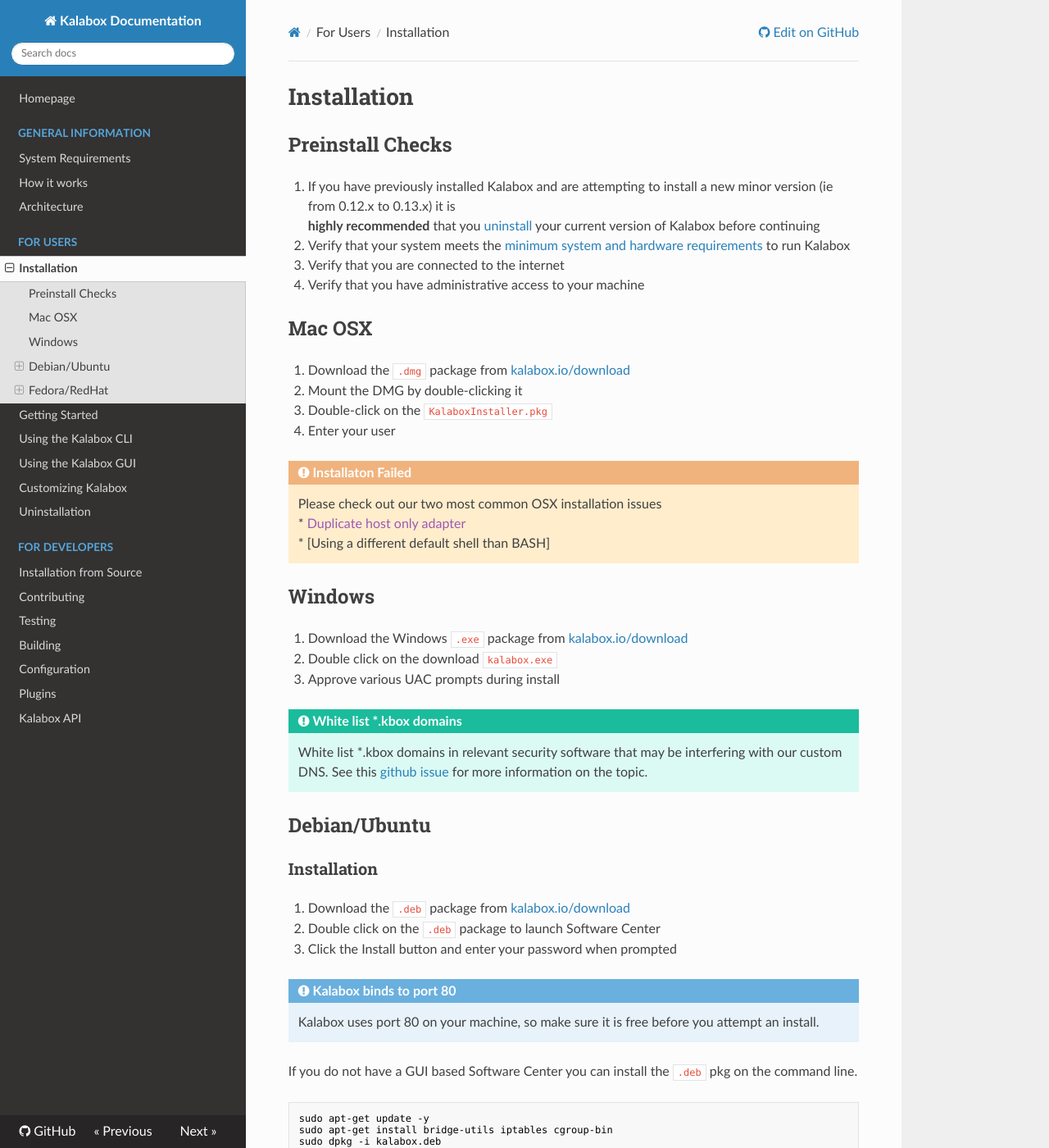
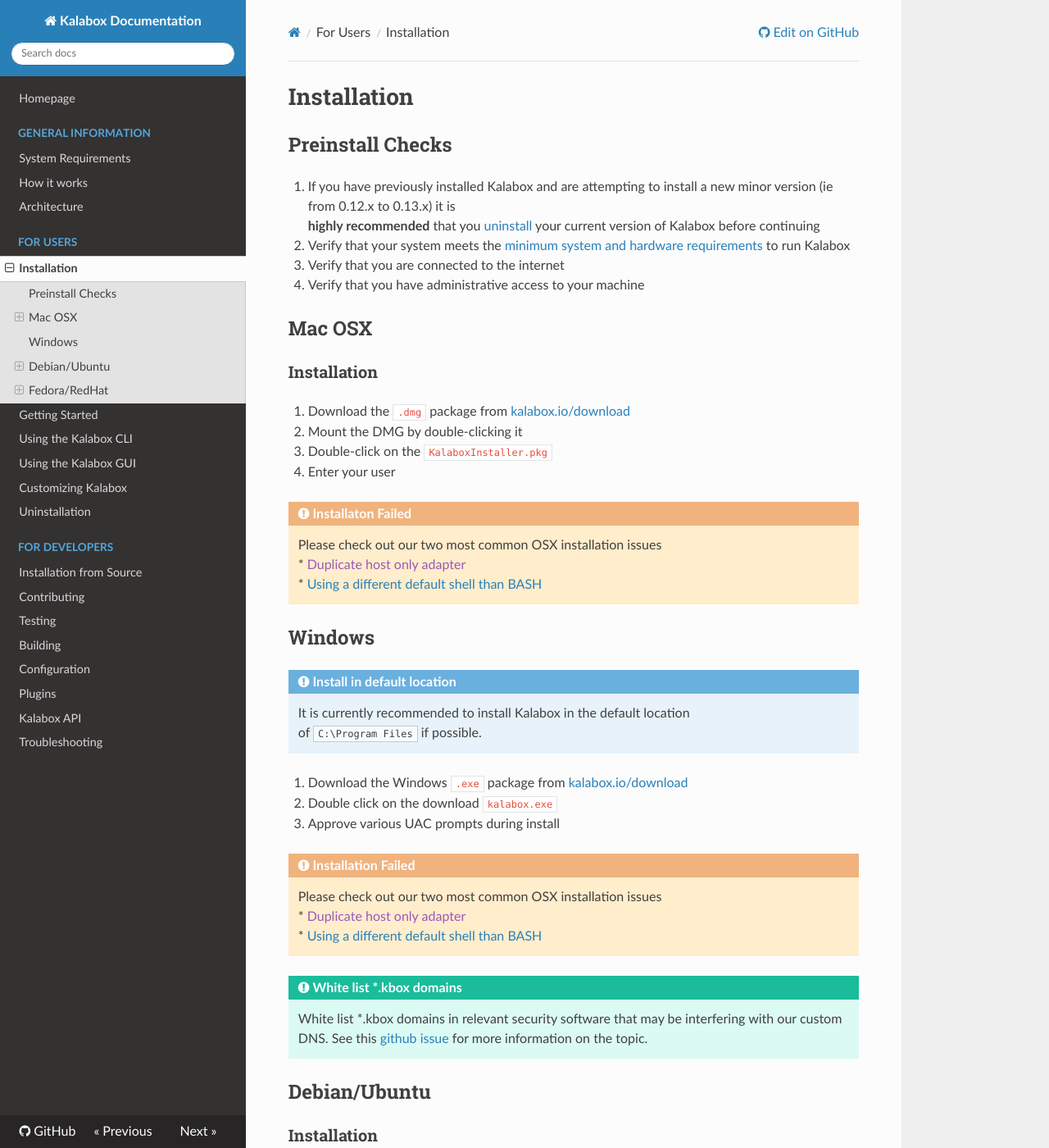
Before and after one commit to kalabox/kalabox, an MkDocs documentation site: the page built from docs/users/install.md, in a window 1280 px wide and 1400 px high. Shown: the whole window at 82% size. Built offline with MkDocs 1.6.1, drawn with Linux system fonts in a browser that asks for light colours; nearby versions of some CDN libraries; old or Windows-style settings are respelled for this version of MkDocs.

Commit message:
#1336: Add basic troubleshooting page

```diff
--- a/docs/users/install.md
+++ b/docs/users/install.md
@@ -13,6 +13,8 @@ Preinstall Checks
 Mac OSX
 -------
 
+### Installation
+
 1. Download the `.dmg` package from [kalabox.io/download](http://kalabox.io/download)
 2. Mount the DMG by double-clicking it
 3. Double-click on the `KalaboxInstaller.pkg`
@@ -21,14 +23,23 @@ Mac OSX
 !!! warning "Installaton Failed"
     Please check out our two most common OSX installation issues
     * [Duplicate host only adapter]()
-    * [Using a different default shell than BASH]
+    * [Using a different default shell than BASH](https://github.com/kalabox/kalabox/issues/1343)
 
 Windows
 -------
 
+!!! note "Install in default location"
+    It is currently recommended to install Kalabox in the default location
+    of `C:\Program Files` if possible.
+
 1. Download the Windows `.exe` package from [kalabox.io/download](http://kalabox.io/download)
 2. Double click on the download `kalabox.exe`
 3. Approve various UAC prompts during install
+
+!!! warning "Installation Failed"
+    Please check out our two most common OSX installation issues
+    * [Duplicate host only adapter]()
+    * [Using a different default shell than BASH](https://github.com/kalabox/kalabox/issues/1343)
 
 !!! tip "White list *.kbox domains"
     White list *.kbox domains in relevant security software that may be interfering with our custom DNS. See this [github issue](https://github.com/kalabox/kalabox/issues/891) for more information on the topic.
--- a/mkdocs.yml
+++ b/mkdocs.yml
@@ -28,3 +28,4 @@ pages:
     - 'Configuration': 'developers/config.md'
     - 'Plugins': 'developers/plugins.md'
     - 'Kalabox API': 'developers/api.md'
+  - 'Troubleshooting': 'troubleshooting.md'
```
Also changed, not shown: docs/troubleshooting.md (added, +111 -0 lines), docs/images/hostonlyadpaters.png (added), docs/images/kalabox2vb.png (added).
